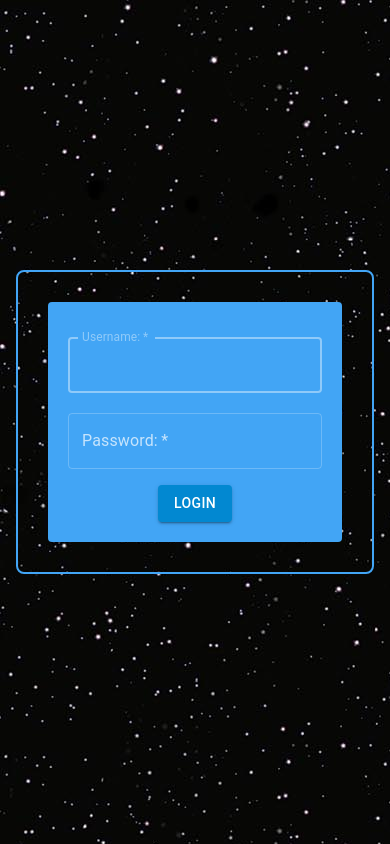
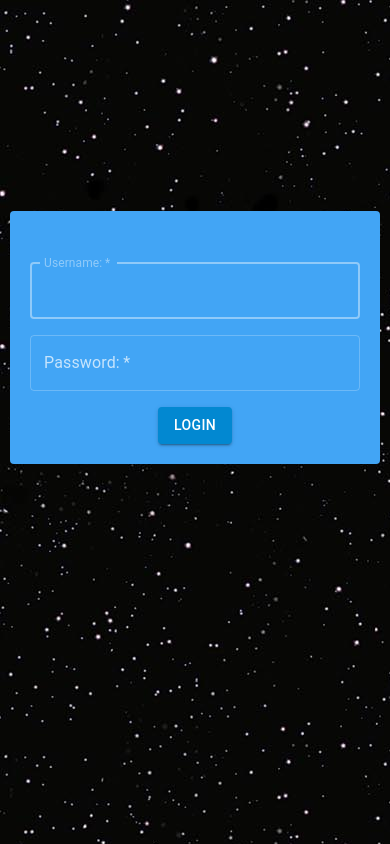
Before and after one commit to squaloIT/star-wars-test, a React (Create React App) app: page /login in a window 390 px wide. Built offline with nearby package versions, Linux system fonts and the light colour scheme.

Commit message:
feat: added responsivenes

```diff
--- a/src/components/Login/Login.tsx
+++ b/src/components/Login/Login.tsx
@@ -1,8 +1,9 @@
-import { Box, Button, Container, TextField, Typography } from "@mui/material";
+import { Button, TextField, Typography } from "@mui/material";
 import { useEffect } from "react";
 import { useAuth } from "../../hooks/useAuth";
 import { didUserLoggedThisMonth } from "../../utils";
 import { useNavigate } from "react-router-dom";
+import { ContainerStyled, LoginFormStyled, LoginFormWrapperStyled } from "./LoginStyles";
 
 export const Login = () => {
   const { validationError, onAuth, changeField } = useAuth();
@@ -14,41 +15,11 @@ export const Login = () => {
     }
   }, []);
 
+
   return (
-    <Container
-      sx={{
-        display: "flex",
-        justifyContent: "center",
-        alignItems: "center",
-        height: "100vh",
-      }}
-    >
-      <Box
-        sx={{
-          borderWidth: "2px",
-          borderStyle: "solid",
-          borderColor: "primary.dark",
-          borderRadius: "8px",
-          p: "30px",
-          transition: "padding 0.5s",
-          "&:hover": {
-            p: "0px",
-          },
-        }}
-      >
-        <Box
-          bgcolor="primary.dark"
-          p="20px"
-          sx={{
-            display: "flex",
-            justifyContent: "center",
-            borderRadius: "4px",
-            alignItems: "center",
-            flexWrap: "wrap",
-            gap: "1em",
-          }}
-        >
-          <Box width="100%">
+    <ContainerStyled>
+      <LoginFormWrapperStyled>
+        <LoginFormStyled>
             <Typography
               variant="body2"
               align="center"
@@ -73,7 +44,6 @@ export const Login = () => {
             />
             <TextField
               name="password"
-              sx={{ marginTop: "20px" }}
               label="Password:"
               variant="outlined"
               type="password"
@@ -81,8 +51,6 @@ export const Login = () => {
               fullWidth={true}
               required
             />
-          </Box>
-
           <Button
             variant="contained"
             sx={{
@@ -97,8 +65,8 @@ export const Login = () => {
           >
             Login
           </Button>
-        </Box>
-      </Box>
-    </Container>
+        </LoginFormStyled>
+      </LoginFormWrapperStyled>
+    </ContainerStyled>
   );
 };
--- /dev/null
+++ b/src/components/Login/LoginStyles.tsx
@@ -0,0 +1,58 @@
+import { styled } from "@mui/material/styles";
+
+export const ContainerStyled = styled("div")(({ theme }) => ({
+  height: "100vh",
+  display: "flex",
+  justifyContent: "center",
+  alignItems: "center",
+}));
+
+export const LoginFormWrapperStyled = styled("div")(({ theme }) => ({
+  borderWidth: "2px",
+  borderStyle: "solid",
+  borderColor: theme.palette.primary.dark,
+  borderRadius: "8px",
+  padding: "30px",
+  width:'50%',
+
+  [theme.breakpoints.up("lg")]: {
+    width:'40%',
+  },
+  [theme.breakpoints.down("lg")]: {
+    width:'55%',
+  },
+  [theme.breakpoints.up("md")]: {
+    transition: "padding 0.5s",
+    "&:hover": {
+      padding: "0px",
+    },
+  },
+  [theme.breakpoints.down("md")]: {
+    padding: "0px 30px",
+    border: "0px",
+    // height: "50%",
+    width:'75%'
+  },
+  [theme.breakpoints.down("sm")]: {
+    padding: "0px 10px",
+    transition: "none",
+    border: "0px",
+    height: "50%",
+    width: "100%",
+    display: "flex",
+  },
+}));
+export const LoginFormStyled = styled("div")(({ theme }) => ({
+  display: "flex",
+  justifyContent: "center",
+  borderRadius: "4px",
+  alignItems: "center",
+  flexWrap: "wrap",
+  padding: "20px",
+  gap: "1em",
+  backgroundColor: theme.palette.primary.dark,
+
+  [theme.breakpoints.down("sm")]: {
+    height: "60%",
+  },
+}));
```
